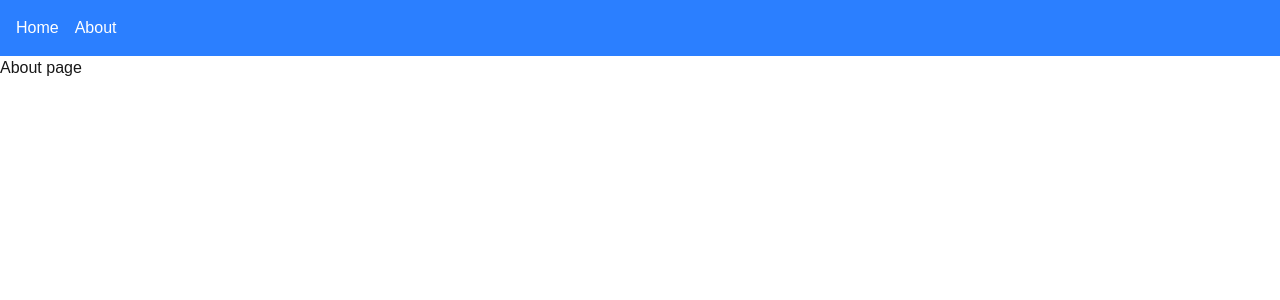
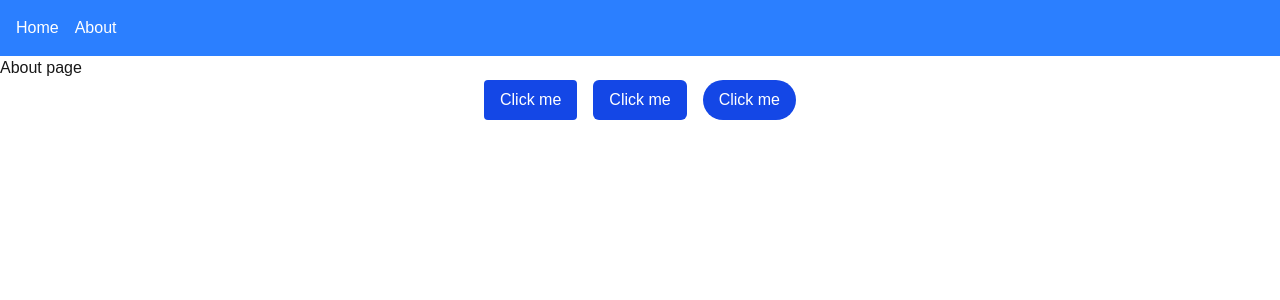
Before and after one commit to kasahun-welela/alx-project-0x02-setup, a Next.js app in the folder alx-project-0x02/: page /about in a window 1280 px wide. Shown: the top 300 px of the page. Built offline with nearby package versions, Linux system fonts and the light colour scheme.

Commit message:
create reusable button

```diff
--- /dev/null
+++ b/alx-project-0x02/components/common/Button.tsx
@@ -0,0 +1,14 @@
+import { ButtonProps } from "@/interfaces";
+import React from "react";
+
+function Button({ size, shape }: ButtonProps) {
+  return (
+    <button
+      className={`px-4 py-2 bg-blue-700 hover:bg-blue-700/60 text-white  ${size} ${shape}`}
+    >
+      Click me
+    </button>
+  );
+}
+
+export default Button;
--- a/alx-project-0x02/interfaces/index.ts
+++ b/alx-project-0x02/interfaces/index.ts
@@ -7,3 +7,8 @@ export interface PostModalProps {
   onClose: () => void;
   onSubmit: (data: { title: string; content: string }) => void;
 }
+
+export interface ButtonProps {
+  size: string
+  shape: string;
+}
--- a/alx-project-0x02/pages/about.tsx
+++ b/alx-project-0x02/pages/about.tsx
@@ -1,3 +1,4 @@
+import Button from "@/components/common/Button";
 import Header from "@/components/layout/Header";
 import React from "react";
 
@@ -6,6 +7,11 @@ function About() {
     <>
       <Header />
       <h1>About page</h1>
+      <div className="flex gap-4 justify-center items-center">
+        <Button size="sm" shape="rounded-sm" />
+        <Button size="md" shape="rounded-md" />
+        <Button size="lg" shape="rounded-full" />
+      </div>
     </>
   );
 }
```
